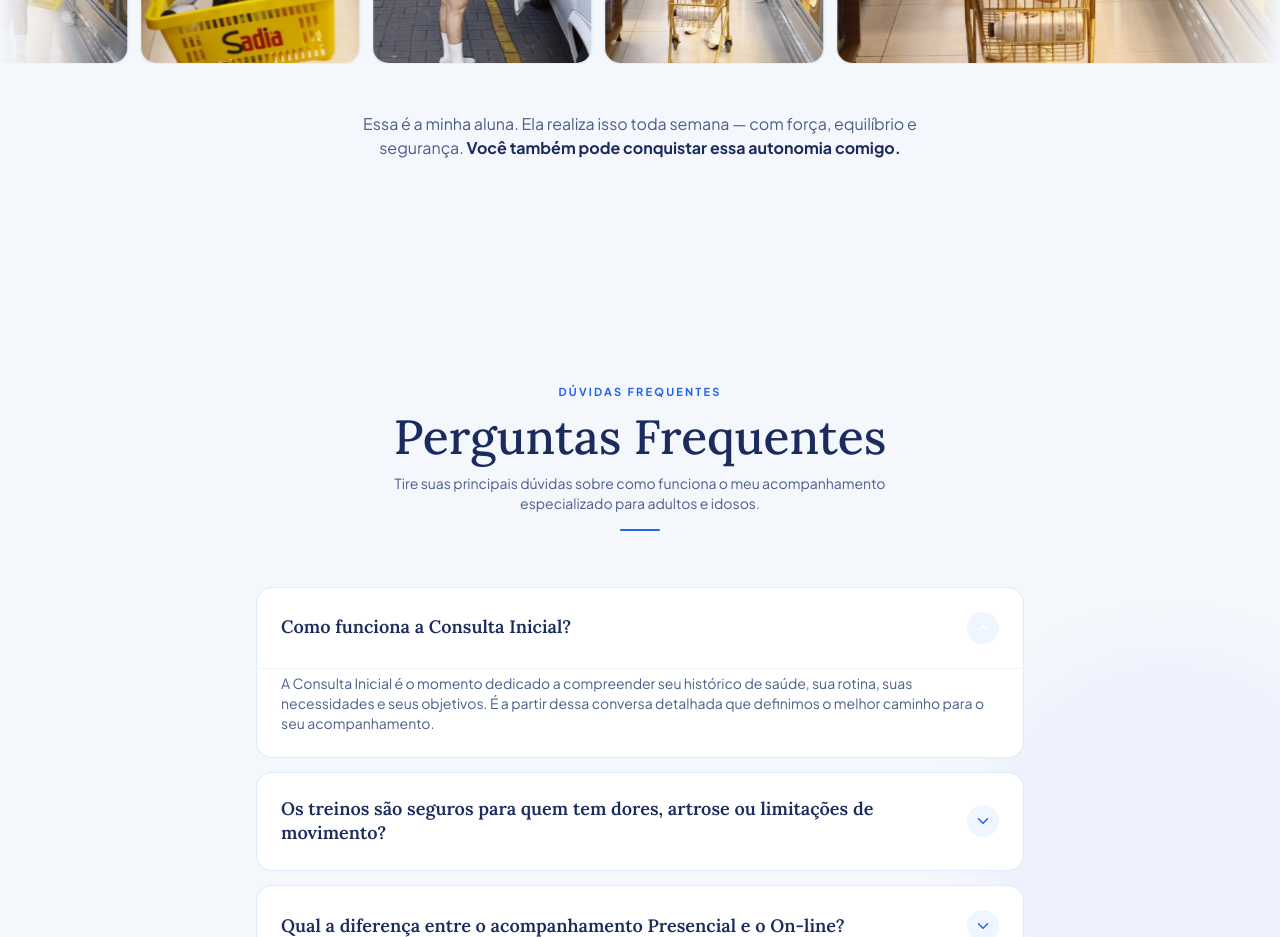
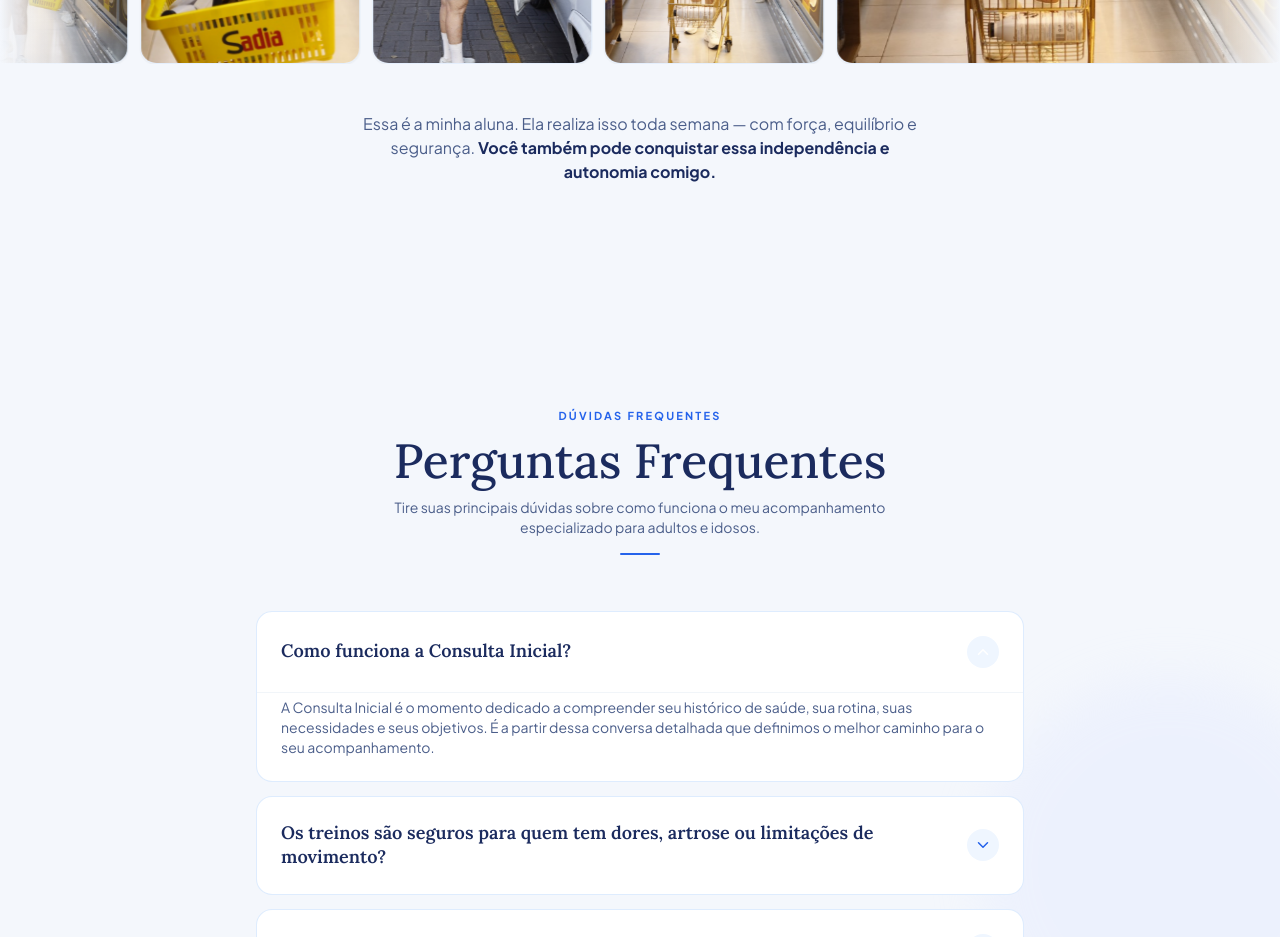
Before and after one commit to Vitorlocorreia/lpariellemartins, a React (Vite) app: page / in a window 1280 px wide. Shown: the part 6500-7437 px from the top of the page. Built offline with nearby package versions, Linux system fonts and the light colour scheme.

Commit message:
fix: update photo proof descriptions to say independencia e autonomia

```diff
--- a/src/components/ProofGallery.jsx
+++ b/src/components/ProofGallery.jsx
@@ -215,7 +215,7 @@ const photos = [
     id: 4,
     url: "/images/proof/supermercado-escolhendo.jpg",
     title: "Se abaixar sem medo",
-    desc: "Mobilidade que devolve a autonomia.",
+    desc: "Mobilidade que devolve a independência e autonomia.",
     span: "row-span-2",
   },
   {
@@ -236,14 +236,14 @@ const photos = [
     id: 7,
     url: "/images/proof/carrinho-supermercado-2.jpg",
     title: "Viver com leveza",
-    desc: "Cada gesto feito com segurança e autonomia.",
+    desc: "Cada gesto feito com segurança, independência e autonomia.",
     span: "row-span-1",
   },
   {
     id: 8,
     url: "/images/proof/carro-saindo.jpg",
     title: "Sair do carro sozinha",
-    desc: "Sem ajuda, no seu ritmo, com sua autonomia.",
+    desc: "Sem ajuda, no seu ritmo, com sua independência e autonomia.",
     span: "col-span-2 row-span-2",
   },
   {
@@ -402,7 +402,7 @@ export default function ProofGallery() {
         <p className="text-[#4B5E8A] text-sm sm:text-base max-w-xl mx-auto">
           Essa é a minha aluna. Ela realiza isso toda semana — com força,
           equilíbrio e segurança.{" "}
-          <strong className="text-[#1B2B5E]">Você também pode conquistar essa autonomia comigo.</strong>
+          <strong className="text-[#1B2B5E]">Você também pode conquistar essa independência e autonomia comigo.</strong>
         </p>
       </motion.div>
 
```
